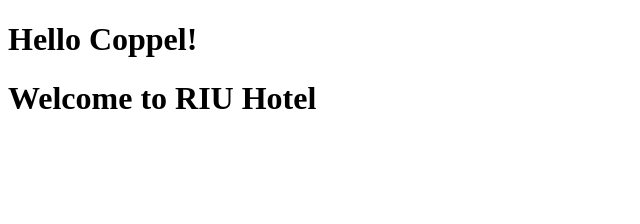
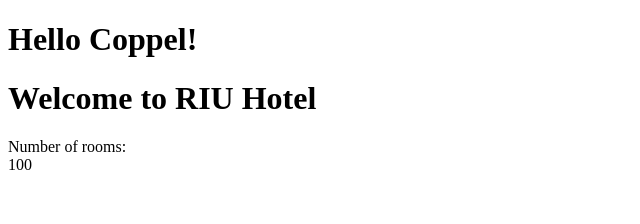
Before and after one commit to gilrg18/angularConcepts, an Angular app in the folder hotelinventoryapp/: page / in a window 1280 px wide. Shown: the top 224 px of the page, without its empty margins (0-640 px from the left). Built offline with nearby package versions, Linux system fonts and the light colour scheme.

Commit message:
Property binding

```diff
--- a/hotelinventoryapp/src/app/rooms/rooms.component.html
+++ b/hotelinventoryapp/src/app/rooms/rooms.component.html
@@ -1 +1,6 @@
 <h1>Welcome to {{hotelName}}</h1>
+
+Number of rooms:
+<div [innerText]="numberOfRooms"></div>
+<!-- Same as: -->
+<!-- document.getElementById('numberOfRooms').innerText = numberOfRooms; -->
--- a/hotelinventoryapp/src/app/rooms/rooms.component.ts
+++ b/hotelinventoryapp/src/app/rooms/rooms.component.ts
@@ -9,5 +9,7 @@
 })
 export class RoomsComponent {
   //INTERPOLATION
-  hotelName = 'RIU Hotel'
+  hotelName = 'RIU Hotel';
+  //PROPERTY BINDING
+  numberOfRooms = 100;
 }
```
